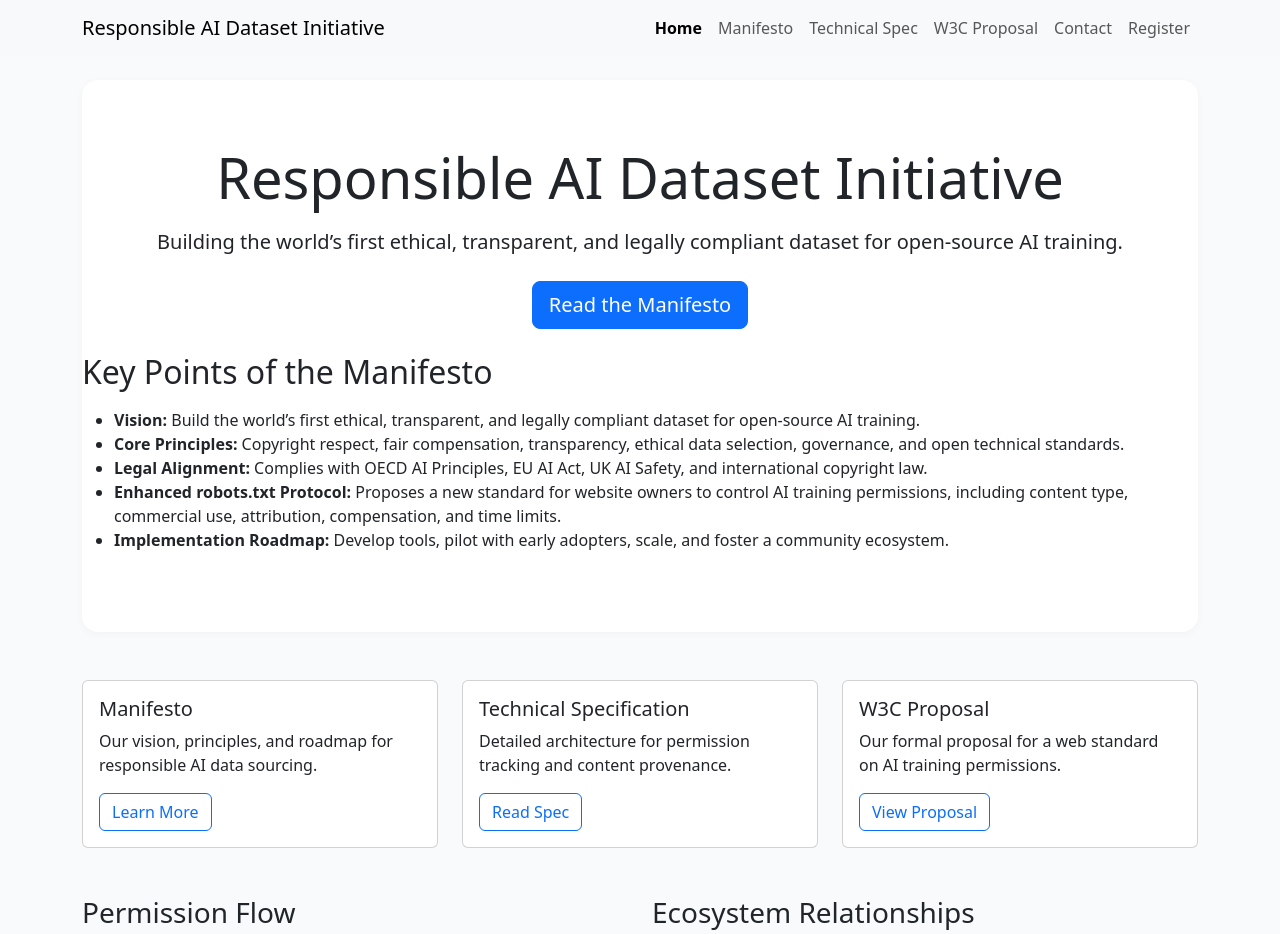
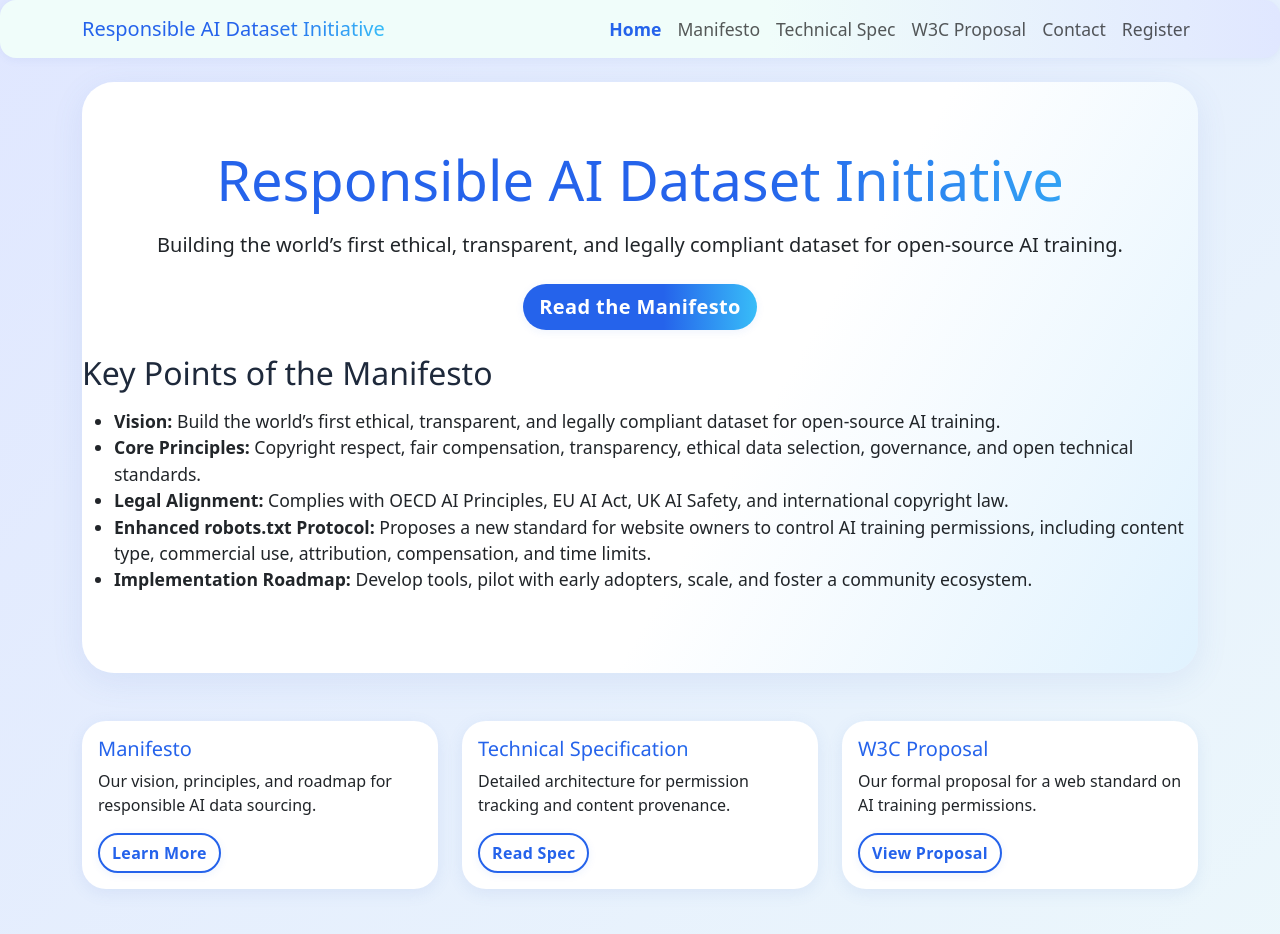
Before and after one commit to robomotic/responsibleai, a plain HTML site: page docs/index.html in a window 1280 px wide. Shown: the top 934 px of the page. Drawn offline with nearby package versions, Linux system fonts and the light colour scheme.

Commit message:
refactor style

```diff
--- a/docs/index.html
+++ b/docs/index.html
@@ -6,16 +6,93 @@
   <title>Responsible AI Dataset Initiative</title>
   <link href="https://cdn.jsdelivr.net/npm/bootstrap@5.3.2/dist/css/bootstrap.min.css" rel="stylesheet">
   <style>
-    body { background: #f8fafc; }
-    .hero { padding: 4rem 0; background: #fff; border-radius: 1rem; box-shadow: 0 2px 8px rgba(0,0,0,0.03); }
-    .nav-link.active { font-weight: bold; }
-    .footer { margin-top: 4rem; color: #888; }
+    body {
+      background: linear-gradient(135deg, #e0e7ff 0%, #f0fdfa 100%);
+      min-height: 100vh;
+    }
+    .hero {
+      padding: 4rem 0;
+      background: linear-gradient(120deg, #fff 60%, #e0f2fe 100%);
+      border-radius: 2rem;
+      box-shadow: 0 8px 32px rgba(80, 120, 200, 0.10);
+      margin-bottom: 2rem;
+      transition: box-shadow 0.3s;
+    }
+    .hero:hover {
+      box-shadow: 0 12px 48px rgba(80, 120, 200, 0.18);
+    }
+    .nav-link.active {
+      font-weight: bold;
+      color: #2563eb !important;
+    }
+    .navbar {
+      border-radius: 1rem;
+      box-shadow: 0 2px 8px rgba(80, 120, 200, 0.08);
+      background: linear-gradient(90deg, #f0fdfa 60%, #e0e7ff 100%);
+    }
+    .card {
+      border-radius: 1.5rem;
+      box-shadow: 0 4px 16px rgba(80, 120, 200, 0.10);
+      border: none;
+      transition: transform 0.2s, box-shadow 0.2s;
+    }
+    .card:hover {
+      transform: translateY(-4px) scale(1.03);
+      box-shadow: 0 8px 32px rgba(80, 120, 200, 0.16);
+    }
+    .btn-primary, .btn-outline-primary {
+      border-radius: 2rem;
+      font-weight: 600;
+      letter-spacing: 0.02em;
+      box-shadow: 0 2px 8px rgba(37, 99, 235, 0.08);
+      transition: background 0.2s, color 0.2s;
+    }
+    .btn-primary {
+      background: linear-gradient(90deg, #2563eb 60%, #38bdf8 100%);
+      border: none;
+    }
+    .btn-primary:hover {
+      background: linear-gradient(90deg, #1e40af 60%, #0ea5e9 100%);
+    }
+    .btn-outline-primary {
+      color: #2563eb;
+      border: 2px solid #2563eb;
+      background: #fff;
+    }
+    .btn-outline-primary:hover {
+      background: #2563eb;
+      color: #fff;
+    }
+    .footer {
+      margin-top: 4rem;
+      color: #888;
+      background: transparent;
+    }
+    img.img-fluid {
+      border-radius: 1.5rem;
+      box-shadow: 0 4px 24px rgba(80, 120, 200, 0.13);
+      margin-bottom: 1rem;
+    }
+    h1, h2, h3, h4, h5 {
+      color: #1e293b;
+      font-family: 'Segoe UI', 'Roboto', 'Arial', sans-serif;
+    }
+    ul {
+      font-size: 1.1rem;
+    }
+    .text-gradient {
+      background: linear-gradient(90deg, #2563eb 60%, #38bdf8 100%);
+      -webkit-background-clip: text;
+      -webkit-text-fill-color: transparent;
+      background-clip: text;
+      text-fill-color: transparent;
+    }
   </style>
 </head>
 <body>
 <nav class="navbar navbar-expand-lg navbar-light bg-light mb-4">
   <div class="container">
-    <a class="navbar-brand" href="#">Responsible AI Dataset Initiative</a>
+    <a class="navbar-brand text-gradient" href="#">Responsible AI Dataset Initiative</a>
     <button class="navbar-toggler" type="button" data-bs-toggle="collapse" data-bs-target="#navbarNav" aria-controls="navbarNav" aria-expanded="false" aria-label="Toggle navigation">
       <span class="navbar-toggler-icon"></span>
     </button>
@@ -31,10 +108,9 @@
     </div>
   </div>
 </nav>
-
 <div class="container">
   <div class="hero text-center">
-    <h1 class="display-4 mb-3">Responsible AI Dataset Initiative</h1>
+    <h1 class="display-4 mb-3 text-gradient">Responsible AI Dataset Initiative</h1>
     <p class="lead mb-4">Building the world’s first ethical, transparent, and legally compliant dataset for open-source AI training.</p>
     <a href="manifesto.html" class="btn btn-primary btn-lg">Read the Manifesto</a>
     <div class="text-start mt-4">
@@ -48,12 +124,11 @@
       </ul>
     </div>
   </div>
-
   <div class="row mt-5">
     <div class="col-md-4">
       <div class="card h-100">
         <div class="card-body">
-          <h5 class="card-title">Manifesto</h5>
+          <h5 class="card-title text-gradient">Manifesto</h5>
           <p class="card-text">Our vision, principles, and roadmap for responsible AI data sourcing.</p>
           <a href="manifesto.html" class="btn btn-outline-primary">Learn More</a>
         </div>
@@ -62,7 +137,7 @@
     <div class="col-md-4">
       <div class="card h-100">
         <div class="card-body">
-          <h5 class="card-title">Technical Specification</h5>
+          <h5 class="card-title text-gradient">Technical Specification</h5>
           <p class="card-text">Detailed architecture for permission tracking and content provenance.</p>
           <a href="technical_specification.html" class="btn btn-outline-primary">Read Spec</a>
         </div>
@@ -71,25 +146,23 @@
     <div class="col-md-4">
       <div class="card h-100">
         <div class="card-body">
-          <h5 class="card-title">W3C Proposal</h5>
+          <h5 class="card-title text-gradient">W3C Proposal</h5>
           <p class="card-text">Our formal proposal for a web standard on AI training permissions.</p>
           <a href="w3c_proposal.html" class="btn btn-outline-primary">View Proposal</a>
         </div>
       </div>
     </div>
   </div>
-
   <div class="row mt-5">
     <div class="col-md-6 mb-4">
-      <h3>Permission Flow</h3>
+      <h3 class="text-gradient">Permission Flow</h3>
       <img src="permission_flow.png" alt="Permission Flow Diagram" class="img-fluid border rounded shadow-sm" />
     </div>
     <div class="col-md-6 mb-4">
-      <h3>Ecosystem Relationships</h3>
+      <h3 class="text-gradient">Ecosystem Relationships</h3>
       <img src="ecosystem_relationships.png" alt="Ecosystem Relationships Diagram" class="img-fluid border rounded shadow-sm" />
     </div>
   </div>
-
   <footer class="footer text-center mt-5">
     <hr>
     <p>&copy; 2025 Responsible AI Dataset Initiative. All rights reserved.</p>
```
Also changed, not shown: docs/contact.html (+8 -3 lines), docs/manifesto.html (+8 -3 lines), docs/register.html (+9 -4 lines), docs/technical_specification.html (+8 -3 lines), docs/w3c_proposal.html (+8 -3 lines).
